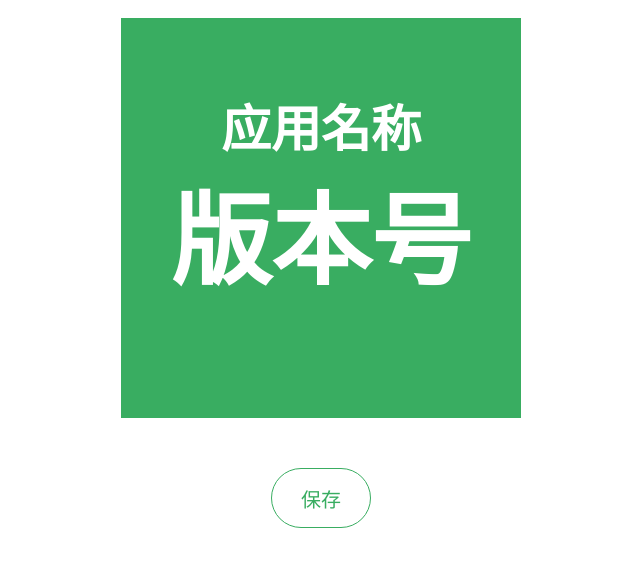
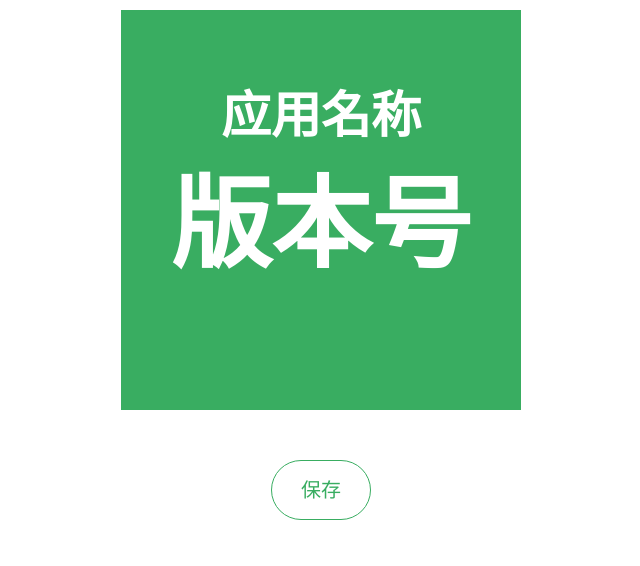
Before and after one commit to AndyM129/andym129.github.io, a plain HTML site: page dev-tools/app-ver-avatar/index.html in a window 1280 px wide. Shown: the whole page, without its empty margins (319-959 px from the left). Drawn offline with nearby package versions, Linux system fonts and the light colour scheme.

Commit message:
feature(app_ver_avatar): 优化

```diff
--- a/dev-tools/app-ver-avatar/index.html
+++ b/dev-tools/app-ver-avatar/index.html
@@ -6,6 +6,7 @@
     <meta http-equiv="X-UA-Compatible" content="IE=edge">
     <meta name="viewport" content="width=device-width, initial-scale=1.0">
     <title>App版本头像</title>
+    <link rel="stylesheet" href="stylesheets/normalize.css">
     <link rel="stylesheet" href="stylesheets/styles.css">
     <script type="text/javascript" src="https://cdn.bootcss.com/jquery/3.3.1/jquery.min.js"></script>
     <script type="text/javascript" src="http://html2canvas.hertzen.com/dist/html2canvas.js"></script>
```
